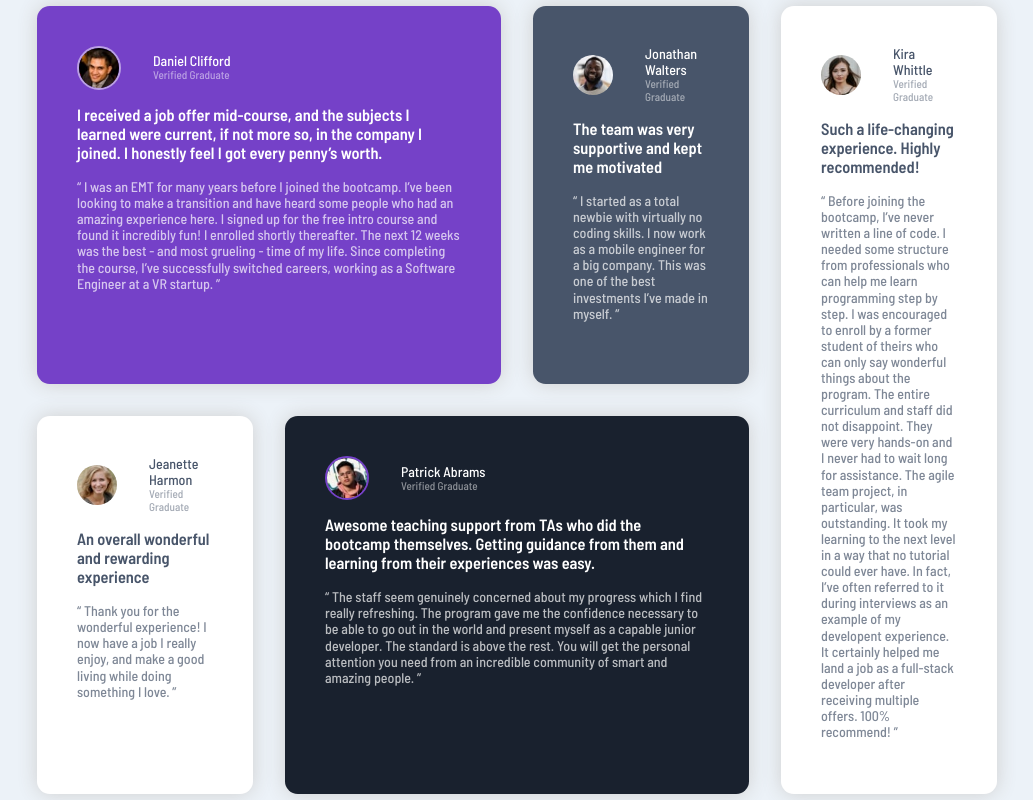
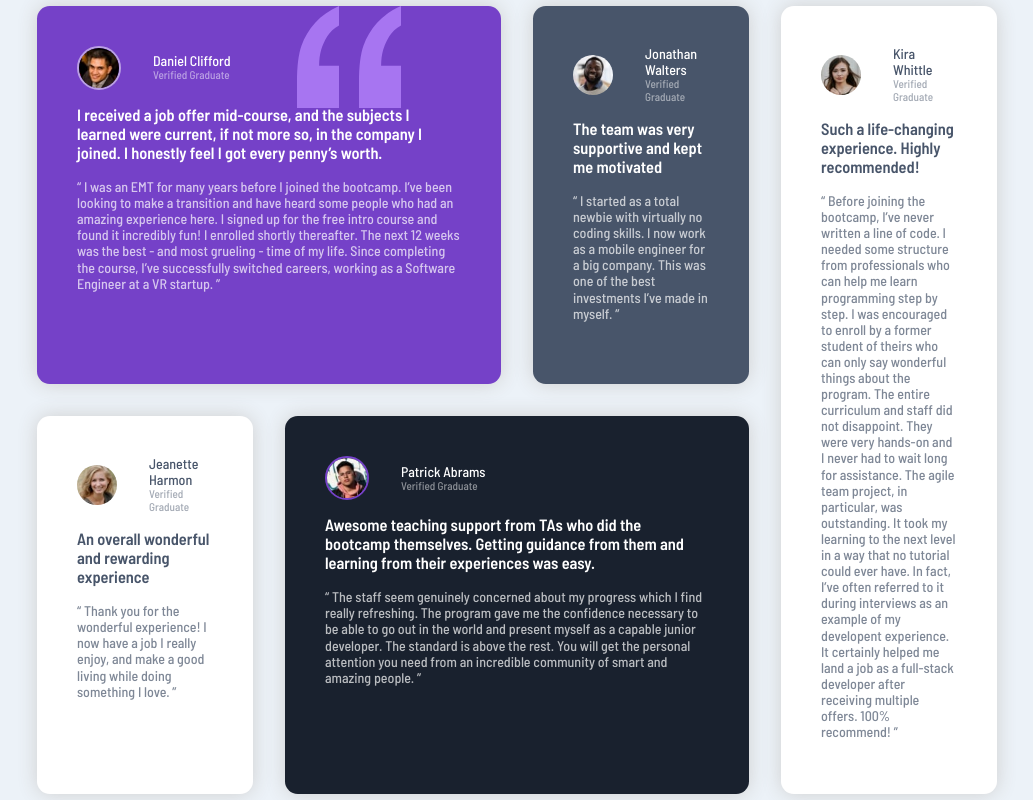
Before and after one commit to YassenRabie/Testimonials-grid-section, a plain HTML site: page index.html in a window 1280 px wide. Shown: the whole page, without its empty margins (123-1156 px from the left). Drawn offline with Linux system fonts and the light colour scheme.

Commit message:
add quot svg

```diff
--- a/index.html
+++ b/index.html
@@ -18,6 +18,9 @@
 <body>
    <div class="container">
       <div class="article article-1">
+         <div class="quot">
+            <img src="./images/bg-pattern-quotation.svg" />
+         </div>
          <div class="post-author">
             <img src="./images/image-daniel.jpg" class="author-image" />
             <div class="author-info">
--- a/style.css
+++ b/style.css
@@ -26,10 +26,19 @@ body {
 .article-1 {
    grid-column: 1 / 3;
    background-color: hsl(263, 55%, 52%);
+   position: relative;
 }
 
 .article-1 .author-image {
    border: 2px solid rgba(255, 255, 255, .5);
+   z-index: 1;
+}
+
+.quot {
+   position: absolute;
+   right: 100px;
+   top: 0;
+   z-index: 0;
 }
 
 .article-2 {
@@ -66,6 +75,7 @@ body {
 .author-info {
    display: flex;
    flex-direction: column;
+   z-index: 1;
 }
 
 .author-image {
```
